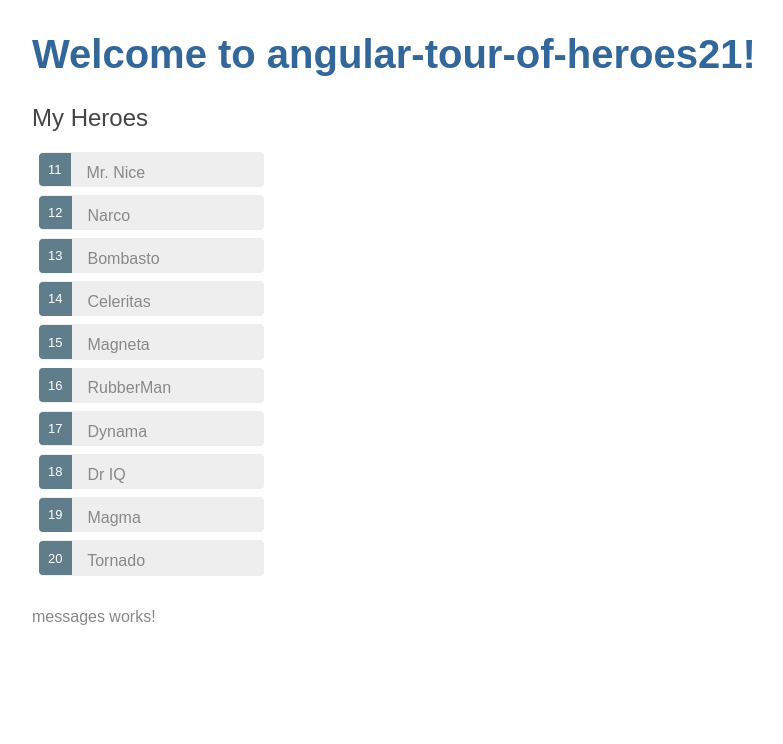
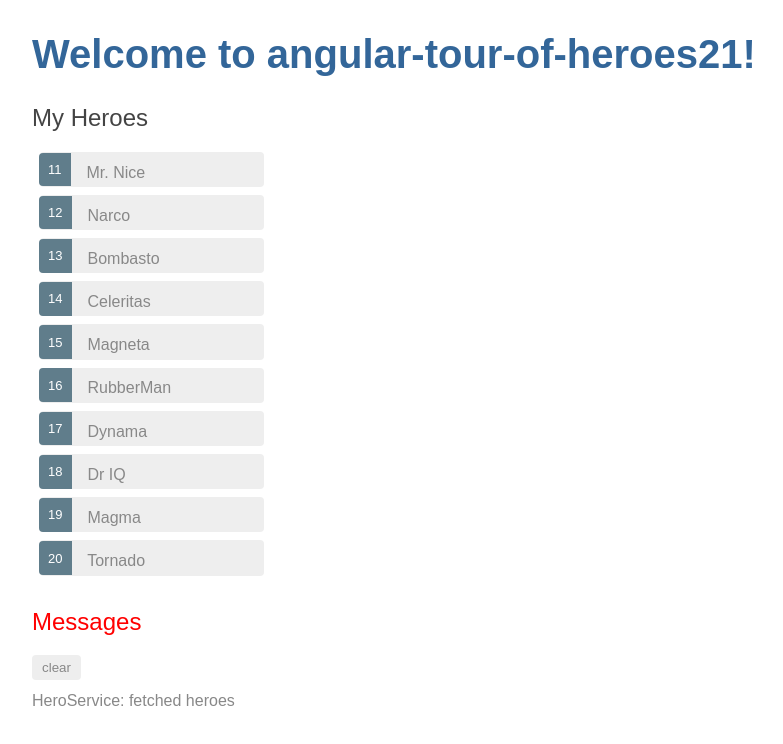
Before and after one commit to piotrturski/angular7-tutorial, an Angular app: page / in a window 1280 px wide. Shown: the top 744 px of the page, without its empty margins (0-783 px from the left). Built offline with nearby package versions, Linux system fonts and the light colour scheme.

Commit message:
message component with bound property

```diff
--- a/src/app/hero.service.ts
+++ b/src/app/hero.service.ts
@@ -1,3 +1,4 @@
+import { MessageService } from './message.service';
 import { HEROES } from './heroes/mock-heroes';
 import { Hero } from './heroes/hero';
 import { Injectable } from '@angular/core';
@@ -9,8 +10,10 @@ import { Observable, of } from 'rxjs';
 export class HeroService {
 
 getHeroes(): Observable<Hero[]> {
+  // TODO: send the message _after_ fetching the heroes
+  this.messageService.add('HeroService: fetched heroes');
   return of(HEROES)
 }
 
-  constructor() { }
+  constructor(private messageService: MessageService) { }
 }
--- a/src/app/message.service.ts
+++ b/src/app/message.service.ts
@@ -5,5 +5,15 @@ import { Injectable } from '@angular/core';
 })
 export class MessageService {
 
+messages: string[] = []
+
+add(message: string) {
+  this.messages.push(message)
+}
+
+clear() {
+  this.messages = []
+}
+
   constructor() { }
 }
--- a/src/app/messages/messages.component.css
+++ b/src/app/messages/messages.component.css
@@ -0,0 +1,34 @@
+h2 {
+  color: red;
+  font-family: Arial, Helvetica, sans-serif;
+  font-weight: lighter;
+}
+body {
+  margin: 2em;
+}
+body, input[text], button {
+  color: crimson;
+  font-family: Cambria, Georgia;
+}
+
+button.clear {
+  font-family: Arial;
+  background-color: #eee;
+  border: none;
+  padding: 5px 10px;
+  border-radius: 4px;
+  cursor: pointer;
+  cursor: hand;
+}
+button:hover {
+  background-color: #cfd8dc;
+}
+button:disabled {
+  background-color: #eee;
+  color: #aaa;
+  cursor: auto;
+}
+button.clear {
+  color: #888;
+  margin-bottom: 12px;
+}
--- a/src/app/messages/messages.component.html
+++ b/src/app/messages/messages.component.html
@@ -1,3 +1,5 @@
-<p>
-  messages works!
-</p>
+<div *ngIf="messageService.messages.length">
+  <h2>Messages</h2>
+  <button (click)='messageService.clear()' class='clear'>clear</button>
+  <div *ngFor="let msg of messageService.messages">{{msg}}</div>
+</div>
--- a/src/app/messages/messages.component.ts
+++ b/src/app/messages/messages.component.ts
@@ -1,3 +1,4 @@
+import { MessageService } from './../message.service';
 import { Component, OnInit } from '@angular/core';
 
 @Component({
@@ -7,7 +8,7 @@ import { Component, OnInit } from '@angular/core';
 })
 export class MessagesComponent implements OnInit {
 
-  constructor() { }
+  constructor(public messageService: MessageService) { }
 
   ngOnInit() {
   }
```
